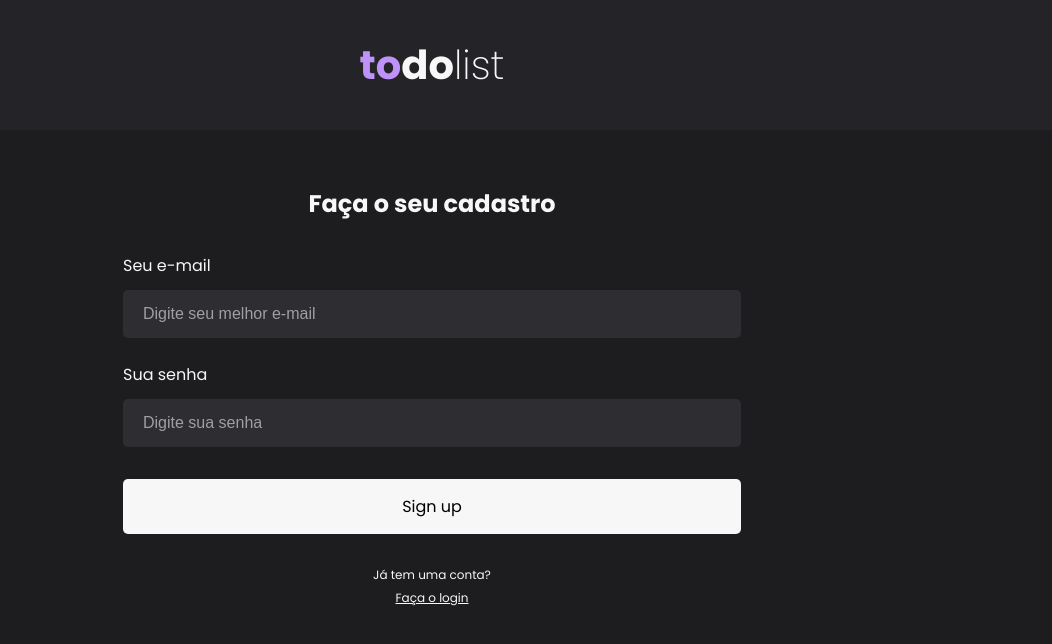
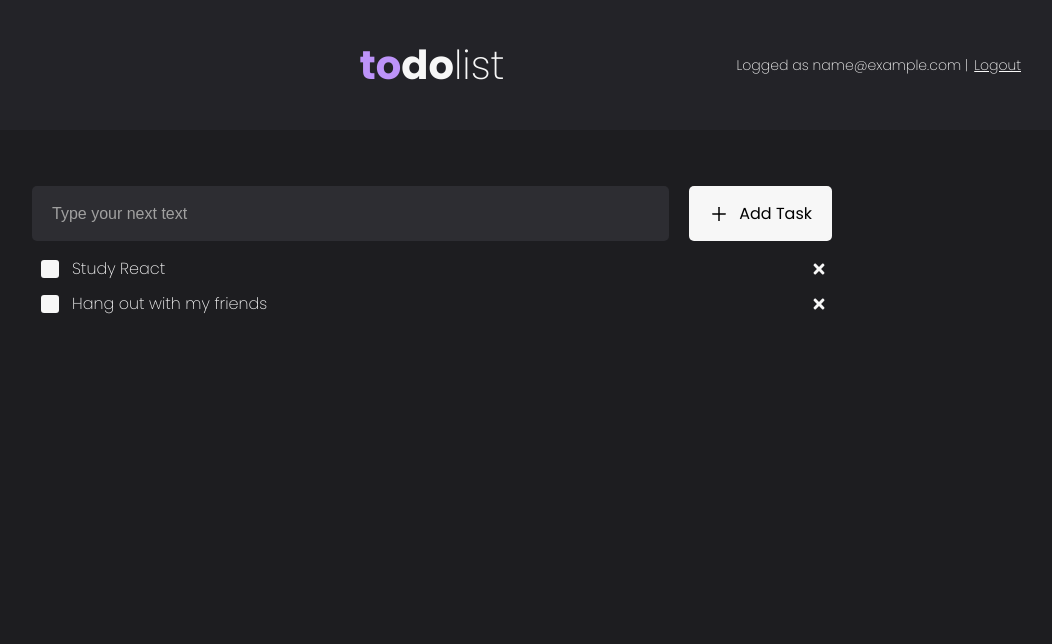
Before and after one commit to martinsju/todo-list-livecoding, a React (Create React App) app: page / in a window 1280 px wide. Before the commit this address led to /signup. Shown: the top 644 px of the page, without its empty margins (208-1260 px from the left). Built offline with nearby package versions, Linux system fonts and the light colour scheme; sample sign-in values are in the browser's storage.

Commit message:
feat: persist and show logged user

```diff
--- a/src/components/CreateUserPage/index.js
+++ b/src/components/CreateUserPage/index.js
@@ -20,9 +20,11 @@ export function CreateUserPage() {
 		if (email && password) {
 			const isLogged = await auth.signup(email, password) //true || false
 			console.log('logged: ', isLogged)
-			// if (isLogged) {
-			// 	navigate(routes.list.path)
-			// }
+			if (isLogged) {
+				console.log('user: ', auth.user)
+
+				navigate(routes.list.path)
+			}
 		}
 	}
 
--- a/src/components/Header/index.js
+++ b/src/components/Header/index.js
@@ -1,21 +1,27 @@
 import React from 'react'
-import { useContext } from 'react'
-import { AuthContext } from '../../contexts/Auth/AuthContext.js'
+import { useAuth } from '../../contexts/Auth/AuthContext.js'
 import { LogoutButton } from '../LogoutButton'
 import * as C from './styled.js'
 
 export function Header() {
-	const auth = useContext(AuthContext)
+	const auth = useAuth()
 
 	return (
 		<C.Container>
-			<C.Section />
+			<C.SectionLeft />
 			<C.StyledLink to='/'>
 				<C.Todo color='#BD93F9'>to</C.Todo>
 				<C.Todo>do</C.Todo>
 				<C.List>list</C.List>
 			</C.StyledLink>
-			<C.Section>{auth.user && <LogoutButton />}</C.Section>
+			<C.SectionRight>
+				{auth.user && (
+					<>
+						<C.Paragraph>Logged as {auth.user.email} | </C.Paragraph>
+						<LogoutButton />
+					</>
+				)}
+			</C.SectionRight>
 		</C.Container>
 	)
 }
--- a/src/components/Header/styled.js
+++ b/src/components/Header/styled.js
@@ -29,12 +29,36 @@ const StyledLink = styled(Link)`
 	text-decoration: none;
 	display: flex;
 `
+const SectionLeft = styled.section`
+	//TODO tirar esse
+	width: 100%;
+	display: flex;
+	align-items: center;
+	justify-content: start;
+`
 
-const Section = styled.section`
+const SectionRight = styled.section`
 	width: 100%;
 	display: flex;
 	align-items: center;
 	justify-content: end;
 `
 
-export { Container, Todo, List, StyledLink, Section }
+const Paragraph = styled.p`
+	color: #f7f7f7;
+	font-family: 'Poppins', sans-serif;
+	font-size: 14px;
+	font-weight: 200;
+	text-align: center;
+	margin: 0;
+`
+
+export {
+	Container,
+	Todo,
+	List,
+	StyledLink,
+	SectionLeft,
+	SectionRight,
+	Paragraph
+}
--- a/src/contexts/Auth/AuthContext.js
+++ b/src/contexts/Auth/AuthContext.js
@@ -1,5 +1,6 @@
-import React, { createContext, useContext, useState } from 'react'
+import React, { createContext, useContext, useState, useEffect } from 'react'
 import { useApi } from '../../hooks/useApi.js'
+import { Storage } from '../../services/storage.js'
 
 export const AuthContext = createContext()
 
@@ -9,12 +10,19 @@ export function AuthProvider({ children }) {
 
 	const api = useApi()
 
+	useEffect(() => {
+		const loggedUser = localStorage.getItem('user')
+		if (loggedUser) {
+			setUser(JSON.parse(loggedUser))
+		}
+	}, [])
+
 	async function signin(email, password) {
 		const data = await api.signin(email, password)
 		if (data.user) {
 			setUser(data.user)
-			// localStorage.setItem('userKey', JSON.stringify(data.user))
-			console.log('context signin')
+			localStorage.setItem('user', JSON.stringify(data.user))
+			console.log('context signin, user salvo')
 
 			return true
 		}
@@ -22,12 +30,9 @@ export function AuthProvider({ children }) {
 	}
 
 	async function signup(email, password) {
-		const data = await api.signup(email, password)
-		console.log('context signup')
-		if (data.user) {
+		if (email && password) {
+			const data = await api.signup(email, password)
 			setUser(data.user)
-			// localStorage.setItem('userKey', JSON.stringify(data.user))
-
 			return true
 		}
 		return false
@@ -36,8 +41,7 @@ export function AuthProvider({ children }) {
 	async function signout() {
 		await api.signout()
 		setUser(null)
-		Storage('userKey')
-		// localStorage.clear()
+		Storage.clear()
 		console.log('You were logged out')
 	}
 
--- a/src/contexts/Auth/RequireAuth.js
+++ b/src/contexts/Auth/RequireAuth.js
@@ -1,15 +1,15 @@
-import { useContext } from 'react'
 import { Navigate } from 'react-router-dom'
-import { AuthContext } from './AuthContext'
 import { routes } from '../../config/routes'
+import { useAuth } from './AuthContext'
 
 export function RequireAuth({ children }) {
-	const auth = useContext(AuthContext)
+	const auth = useAuth()
+
 	if (!auth.user) {
-		console.log('user: ', auth.user)
 		console.log("You're not logged in")
 		// return <LoginPage />
-		return <Navigate to={routes.signup.path} /> //TODO trocar de volta para login
+		return <Navigate to={routes.login.path} />
 	}
+	console.log('Already logged in ', auth.user)
 	return children
 }
```
